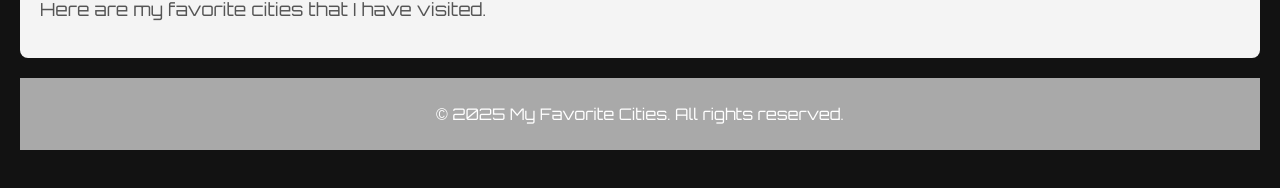
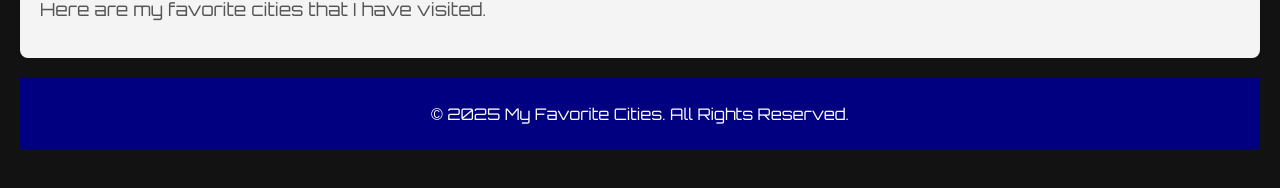
Before and after one commit to brucethe1/alx-fe-reactjs, a React (Vite) app in the folder alx-react-app-new/: page / in a window 1280 px wide. Shown: the part 296-484 px from the top of the page. Built offline with nearby package versions, Linux system fonts and the light colour scheme.

Commit message:
Update Footer.jsx

```diff
--- a/alx-react-app-new/src/components/Footer.jsx
+++ b/alx-react-app-new/src/components/Footer.jsx
@@ -1,10 +1,11 @@
-// Footer.jsx
-function Footer() {
-    return (
-      <footer style={{ backgroundColor: 'darkgray', color: 'white', textAlign: 'center', padding: '10px' }}>
-        <p>&copy; 2025 My Favorite Cities. All rights reserved.</p>
-      </footer>
-    );
-  }
+import React from 'react';
 
-  export default Footer;
+const Footer = () => {
+  return (
+    <footer style={{ backgroundColor: 'navy', color: 'white', textAlign: 'center', padding: '10px', marginTop: '20px' }}>
+      <p>&copy; 2025 My Favorite Cities. All Rights Reserved.</p>
+    </footer>
+  );
+};
+
+export default Footer;
```
